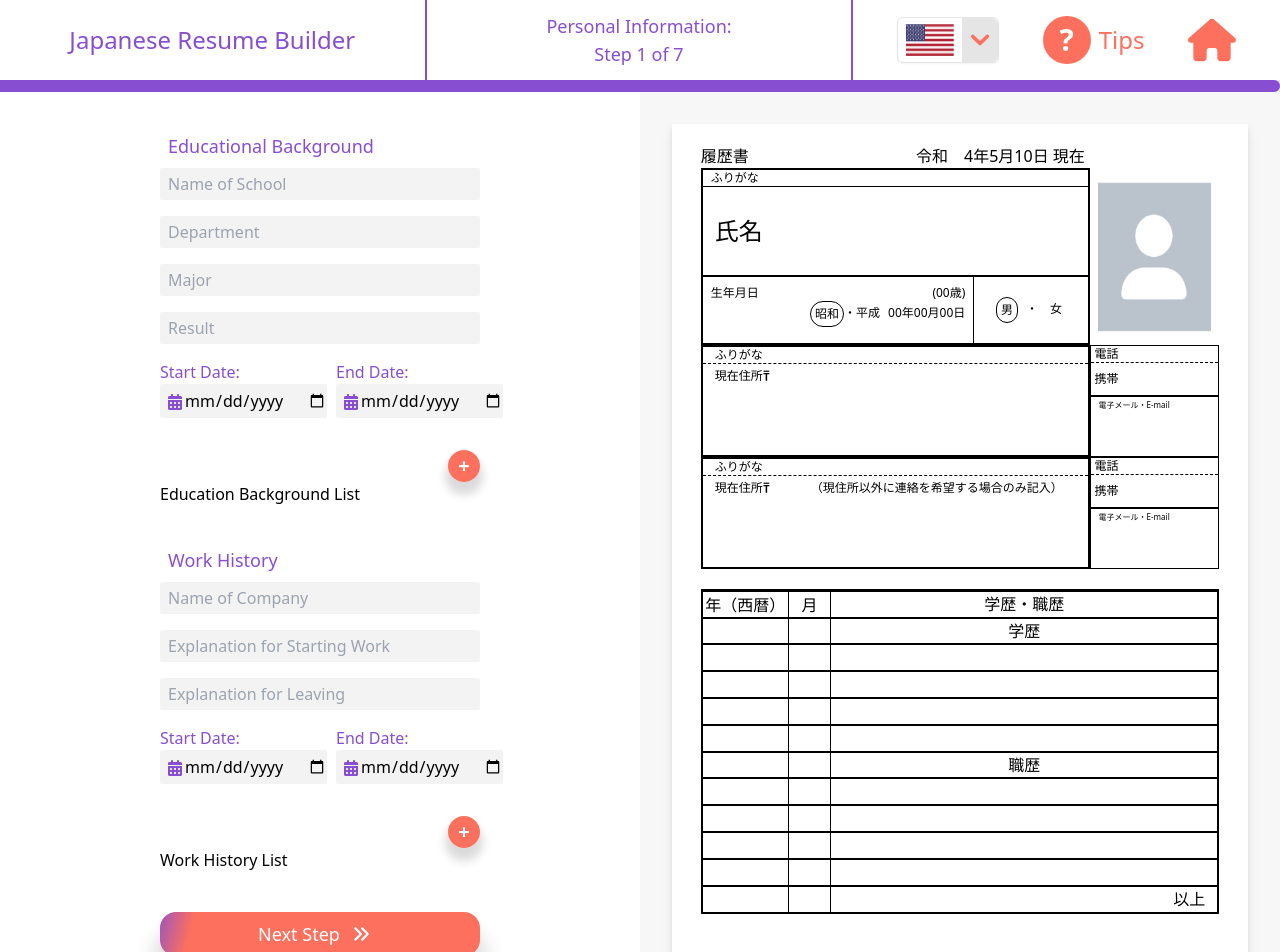
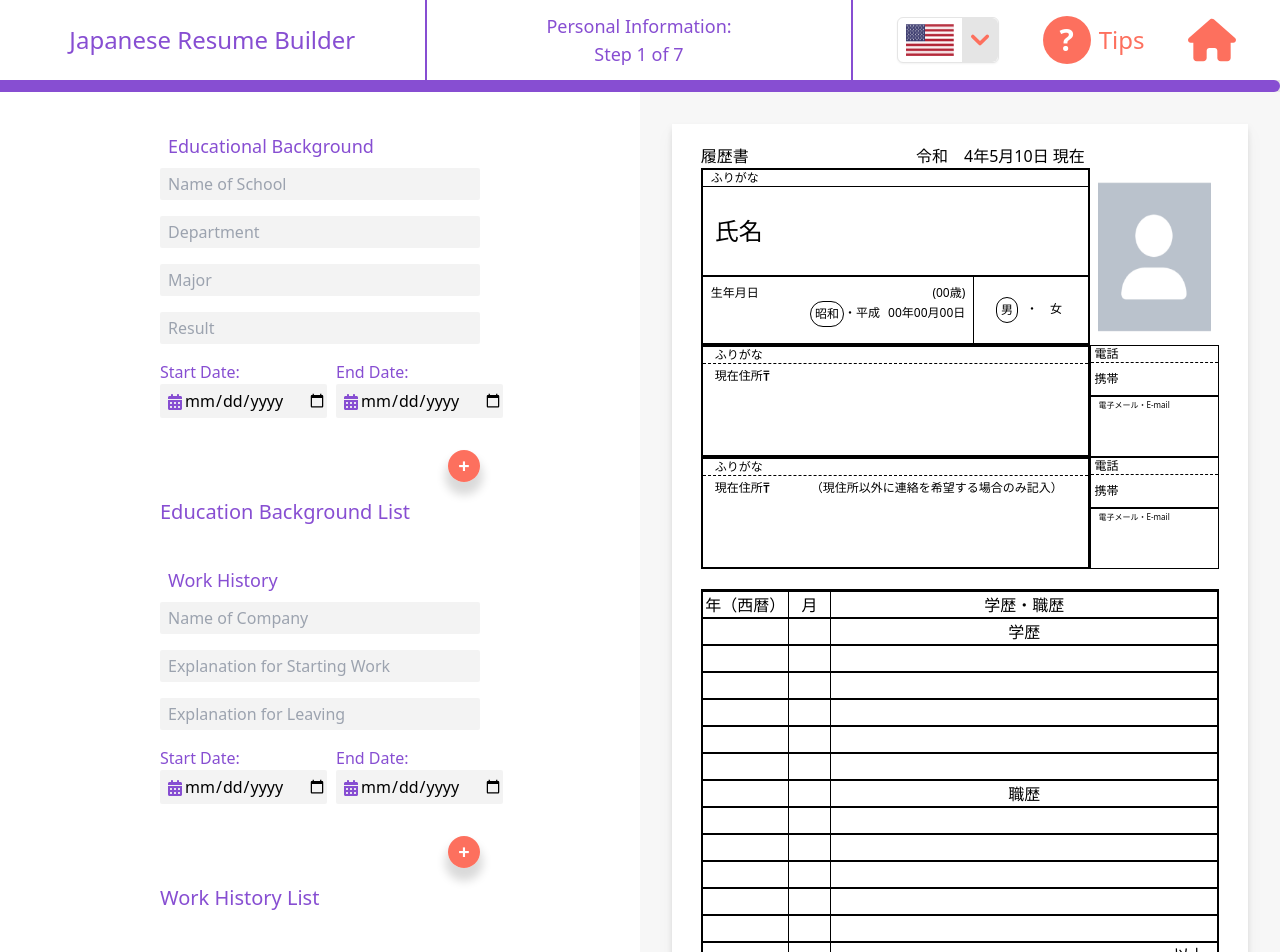
Before and after one commit to stmidi613/Japanese-Resume-Builder, a React (Create React App) app: page / in a window 1280 px wide. Shown: the top 952 px of the page. Built offline with nearby package versions, Linux system fonts and the light colour scheme.

Commit message:
I finished the map functions and css for the lists.  Everything is working great but still need to add the delete function.

```diff
--- a/src/Components/Resume/ResumeForms/Form1/Form1.tsx
+++ b/src/Components/Resume/ResumeForms/Form1/Form1.tsx
@@ -14,7 +14,6 @@ import { faCalendarDays } from "@fortawesome/free-solid-svg-icons";
 import "../../../Resume/resume.css";
 
 const Form1: React.FC = () => {
-  //Fifth add this reducer hook to take the reducer function and initial state
   function onSubmitForm(event: React.FormEvent) {
     event.preventDefault();
   }
@@ -58,21 +57,18 @@ const Form1: React.FC = () => {
           <InputTitle fieldName="Photo (JPEG or PNG)" />
           <div className="flex w-48 mb-5 flex-col justify-center">
             <img className="h-56 w-full" src={pic} alt="photo" />
-            {/* <button className="mt-1 text-xs button-animation button"> */}
             <input className="p-3 mt-1 text-xs button-animation button"
               id="Photo"
               type="file"
               placeholder={pic}
               onChange={setPic}
               />
-              {/* </button> */}
           </div>
         </section>
         {/* Name Section */}
         <section className="section md:order-1 md:row-span-2 md:row-start-1">
           <InputTitle fieldName="Name" />
           <div className="input-div">
-            {/* Sixth add all the onchange functions like this here we passed it as a props called change */}
             <TextInput value={furiName} place="Name Furigana" change={setFuriName} />
             <TextInput value={name} place="Name" change={setName} />
           </div>
--- a/src/Components/Resume/ResumeForms/Form2/EducationList.tsx
+++ b/src/Components/Resume/ResumeForms/Form2/EducationList.tsx
@@ -8,14 +8,14 @@ interface Props {
 }
 
 const EducationList: React.FC<Props> = ({educHist}) => {
-
   return (
     <>
-    <div className="">
-    <span>Education Background List</span>
+    <div className="mt-4">
+    <span className="text-purple text-xl">Education Background List</span>
     {
       educHist.map((item) =>
       (<SingleEducationItem
+        educHist={educHist}
         key={item.educId}
         item={item}
         />))
--- a/src/Components/Resume/ResumeForms/Form2/Form2.tsx
+++ b/src/Components/Resume/ResumeForms/Form2/Form2.tsx
@@ -15,9 +15,7 @@ import { Form2Context } from "../../ResumeState/Form2State";
 const Form2: React.FC = () => {
   const {
     //Education
-    educStartDate,
     setEducStartDate,
-    educEndDate,
     setEducEndDate,
     major,
     setMajor,
@@ -36,15 +34,13 @@ const Form2: React.FC = () => {
     setStartExpl,
     endExpl,
     setEndExpl,
-    workStartDate,
     setWorkStartDate,
-    workEndDate,
     setWorkEndDate,
     workHist,
     setWorkHist,
   } = useContext(Form2Context);
 
-  const handleAdd = (e: React.FormEvent) => {
+  const handleEducAdd = (e: React.FormEvent) => {
     e.preventDefault();
     if (schoolName) {
       setEducHist(() => {});
@@ -55,6 +51,10 @@ const Form2: React.FC = () => {
       setEducStartDate("");
       setEducEndDate("");
     }
+  };
+
+  const handleWorkAdd = (e: React.FormEvent) => {
+    e.preventDefault();
     if (companyName) {
       setWorkHist(() => {});
       setCompanyName("");
@@ -65,26 +65,38 @@ const Form2: React.FC = () => {
     }
   };
 
-  const onSubmitHandler = (e: any) => {
+  const onEducSubmitHandler = (e: any) => {
     e.preventDefault();
-    handleAdd(e);
+    handleEducAdd(e);
+  };
+
+  const onWorkSubmitHandler = (e: any) => {
+    e.preventDefault();
+    handleWorkAdd(e);
   };
 
   return (
     <>
       <div className="w-1/2 grid place-content-center">
-
-    <form onSubmit={onSubmitHandler}>
+        <form onSubmit={onEducSubmitHandler}>
           <section className="section md:order-1 md:row-span-2 md:row-start-1">
             <InputTitle fieldName="Educational Background" />
             <div className="input-div">
-            <F2TextInput place="Name of School" value={schoolName} change={setSchoolName} />
-            <F2TextInput place="Department" value={department} change={setDepartment} />
+              <F2TextInput
+                place="Name of School"
+                value={schoolName}
+                change={setSchoolName}
+              />
+              <F2TextInput
+                place="Department"
+                value={department}
+                change={setDepartment}
+              />
               <F2TextInput place="Major" value={major} change={setMajor} />
               <F2TextInput place="Result" value={result} change={setResult} />
               <div className="flex justify-between">
-              <StartEndDate label="Start Date:" value={educStartDate} change={setEducStartDate} />
-              <StartEndDate label="End Date:" value={educEndDate} change={setEducEndDate} />
+                <StartEndDate label="Start Date:" change={setEducStartDate} />
+                <StartEndDate label="End Date:" change={setEducEndDate} />
               </div>
             </div>
             <SmallCircleButton />
@@ -92,16 +104,28 @@ const Form2: React.FC = () => {
           </section>
         </form>
 
-      <form onSubmit={onSubmitHandler}>
+        <form onSubmit={onWorkSubmitHandler}>
           <section className="section md:order-1 md:row-span-2 md:row-start-1">
             <InputTitle fieldName="Work History" />
             <div className="input-div">
-            <F2TextInput place="Name of Company" value={companyName} change={setCompanyName} />
-            <F2TextInput place="Explanation for Starting Work" value={startExpl} change={setStartExpl} />
-            <F2TextInput place="Explanation for Leaving" value={endExpl} change={setEndExpl} />
+              <F2TextInput
+                place="Name of Company"
+                value={companyName}
+                change={setCompanyName}
+              />
+              <F2TextInput
+                place="Explanation for Starting Work"
+                value={startExpl}
+                change={setStartExpl}
+              />
+              <F2TextInput
+                place="Explanation for Leaving"
+                value={endExpl}
+                change={setEndExpl}
+              />
               <div className="flex justify-between">
-              <StartEndDate label="Start Date:" value={workStartDate} change={setWorkStartDate} />
-              <StartEndDate label="End Date:" value={workEndDate} change={setWorkEndDate} />
+                <StartEndDate label="Start Date:" change={setWorkStartDate} />
+                <StartEndDate label="End Date:" change={setWorkEndDate} />
               </div>
             </div>
             <SmallCircleButton />
@@ -110,7 +134,6 @@ const Form2: React.FC = () => {
         <NextButton />
         <BackButton />
         </form>
-
       </div>
     </>
   );
--- a/src/Components/Resume/ResumeForms/Form2/SingleWorkItem.tsx
+++ b/src/Components/Resume/ResumeForms/Form2/SingleWorkItem.tsx
@@ -10,7 +10,7 @@ const SingleWorkItem: React.FC<Props> = ({
 }) => {
   return (
     <>
-      <div className="input-div">
+      <div className="input-div p-4">
         <span>{item.companyName}</span>
         <span>{item.startExpl}</span>
         <span>{item.endExpl}</span>
--- a/src/Components/Resume/ResumeForms/Form2/WorkList.tsx
+++ b/src/Components/Resume/ResumeForms/Form2/WorkList.tsx
@@ -11,8 +11,8 @@ const WorkList: React.FC<Props> = ({workHist}) => {
 
   return (
     <>
-    <div className="">
-    <span>Work History List</span>
+    <div className="mt-4">
+    <span className="text-xl text-purple">Work History List</span>
     {
       workHist.map((item) =>
       (<SingleWorkItem
--- a/src/Components/Resume/ResumePages/Page1/HistoryInput.tsx
+++ b/src/Components/Resume/ResumePages/Page1/HistoryInput.tsx
@@ -2,25 +2,42 @@ import React from "react";
 import "../../../Resume/resume.css";
 
 interface Props {
-  year: string;
-  month: string;
-  text: string;
+  startYear: string;
+  startMonth: string;
+  startText: string;
+  endYear: string;
+  endMonth: string;
+  endText: string;
 }
 
-const HistoryInput: React.FC<Props> = ({ year, month, text }) => {
+const HistoryInput: React.FC<Props> = ({ startYear, startMonth, startText, endYear, endMonth, endText }) => {
   return (
     <>
       <div className="resume-history-div">
         <div className={"resume-history-year-div"}>
-          <p>{year}</p>
+          <p>{startYear}</p>
         </div>
         <div className="resume-history-month-div">
-          <p>{month}</p>
+          <p>{startMonth}</p>
         </div>
         <div
           className={"resume-history-text-div"}>
           <p>
-          {text}
+          {startText}
+          </p>
+        </div>
+      </div>
+      <div className="resume-history-div">
+        <div className={"resume-history-year-div"}>
+          <p>{endYear}</p>
+        </div>
+        <div className="resume-history-month-div">
+          <p>{endMonth}</p>
+        </div>
+        <div
+          className={"resume-history-text-div"}>
+          <p>
+          {endText}
           </p>
         </div>
       </div>
--- a/src/Components/Resume/ResumePages/Page1/HistoryTitle.tsx
+++ b/src/Components/Resume/ResumePages/Page1/HistoryTitle.tsx
@@ -2,14 +2,16 @@ import React from "react";
 
 interface Props {
     text: string;
+    year: string;
+    month: string;
 }
 
-const HistoryTitle: React.FC<Props> = ({text}) => {
+const HistoryTitle: React.FC<Props> = ({year, month, text}) => {
   return (
     <>
       <div className="resume-history-div">
-        <div className="resume-history-year-div"></div>
-        <div className="resume-history-month-div"></div>
+        <div className="resume-history-year-div">{year}</div>
+        <div className="resume-history-month-div">{month}</div>
         <div className="resume-history-title-div">{text}</div>
       </div>
     </>
--- a/src/Components/Resume/ResumePages/Page1/ResumePage1.tsx
+++ b/src/Components/Resume/ResumePages/Page1/ResumePage1.tsx
@@ -54,16 +54,6 @@ const ResumePage1: React.FC = () => {
       ? year - birthyear
       : year - birthyear - 1;
   };
-
-  //Form 2
-  // const educStartYear = educHist[0].educStartDate.slice(0, 4);
-  // const educEndYear = educHist[0].educEndDate.slice(0, 4);
-  // const educStartMonth = educHist[0].educStartDate.slice(5, 7);
-  // const educEndMonth = educHist[0].educEndDate.slice(5, 7);
-  // const workStartYear = workHist[0].workStartDate.slice(0, 4);
-  // const workEndYear = workHist[0].workEndDate.slice(0, 4);
-  // const workStartMonth = workHist[0].workStartDate.slice(5, 7);
-  // const workEndMonth = workHist[0].workEndDate.slice(5, 7);
 
   return (
     <>
@@ -178,65 +168,93 @@ const ResumePage1: React.FC = () => {
 
           {/* Start of Education and Work History */}
           <section className="mx-[5%] mt-5 border-t-[1px] border-2">
-            <div className="text-center">
-              <HistoryInput year="年（西暦）" month="月" text="学歴・職歴" />
-            </div>
-            <HistoryTitle text="学歴" />
+            <HistoryTitle year="年（西暦）" month="月" text="学歴・職歴" />
+            <HistoryTitle year="" month="" text="学歴" />
             {educHist.map((item) => (
               <>
-              <HistoryInput year={"0"} month={"0"} key={item.educId} text={item.schoolName} />
-              <HistoryInput year={"0"} month={"2"} key={item.educId} text={item.schoolName} />
+                <HistoryInput
+                  key={item.educId}
+                  startText={`${item.schoolName} ${item.department} ${item.major}`}
+                  startYear={item.educStartDate.slice(0, 4)}
+                  startMonth={item.educStartDate.slice(5, 7)}
+                  endText={`${item.schoolName} ${item.department} ${item.major}`}
+                  endYear={item.educEndDate.slice(0, 4)}
+                  endMonth={item.educEndDate.slice(5, 7)}
+                />
               </>
             ))}
+            {educHist.length < 1 ? (
               <HistoryInput
-              year=""
-              month=""
-              text=""
+                startYear=""
+                startMonth=""
+                startText=""
+                endYear=""
+                endMonth=""
+                endText=""
               />
+            ) : (
+              ""
+            )}
+            {educHist.length < 2 ? (
               <HistoryInput
-              year=""
-              month=""
-              text=""
+                startYear=""
+                startMonth=""
+                startText=""
+                endYear=""
+                endMonth=""
+                endText=""
               />
-            <HistoryInput
-              year=""
-              month=""
-              text=""
-            />
-            <HistoryInput
-              year=""
-              month=""
-              text=""
-            />
-            <HistoryTitle text="職歴" />
+            ) : (
+              ""
+            )}
+            <HistoryTitle year="" month="" text="" />
+            <HistoryTitle year="" month="" text="職歴" />
             {workHist.map((item) => (
               <>
-              <HistoryInput year={"0"} month={"0"} key={item.workId} text={item.companyName} />
-              <HistoryInput year={"0"} month={"0"} key={item.workId} text={item.companyName} />
+                <HistoryInput
+                  key={item.workId}
+                  startText={`${item.companyName} ${item.startExpl}`}
+                  startYear={item.workStartDate.slice(0, 4)}
+                  startMonth={item.workStartDate.slice(5, 7)}
+                  endText={`${item.companyName} ${item.endExpl}`}
+                  endYear={item.workEndDate.slice(0, 4)}
+                  endMonth={item.workEndDate.slice(5, 7)}
+                />
               </>
             ))}
+            {workHist.length < 1 ? (
               <HistoryInput
-              year=""
-              month=""
-              text=""
+                startYear=""
+                startMonth=""
+                startText=""
+                endYear=""
+                endMonth=""
+                endText=""
               />
+            ) : (
+              ""
+            )}
+            {workHist.length < 2 ? (
               <HistoryInput
-              year=""
-              month=""
-              text=""
+                startYear=""
+                startMonth=""
+                startText=""
+                endYear=""
+                endMonth=""
+                endText=""
               />
+            ) : (
+              ""
+            )}
+            <div className="text-right">
               <HistoryInput
-              year=""
-              month=""
-              text=""
+                startYear=""
+                startMonth=""
+                startText=""
+                endYear=""
+                endMonth=""
+                endText="以上"
               />
-            <HistoryInput
-              year=""
-              month=""
-              text=""
-            />
-            <div className="text-right">
-              <HistoryInput year="" month="" text="以上" />
             </div>
           </section>
         </div>
--- a/src/Components/Resume/resume.css
+++ b/src/Components/Resume/resume.css
@@ -127,6 +127,7 @@
     display: grid;
     grid-column: span 9 / span 9;
     place-content: center;
+    height: 25px;
 }
 
 .resume-history-text-div{
```
Also changed, not shown: src/Components/Resume/ResumeForms/Form2/SingleEducationItem.tsx (+12 -3 lines), src/Components/Resume/ResumeForms/Form2/StartEndDate.tsx (+3 -4 lines), src/tailwind.output.css. Lines whose indentation alone changed are shown as unchanged.
